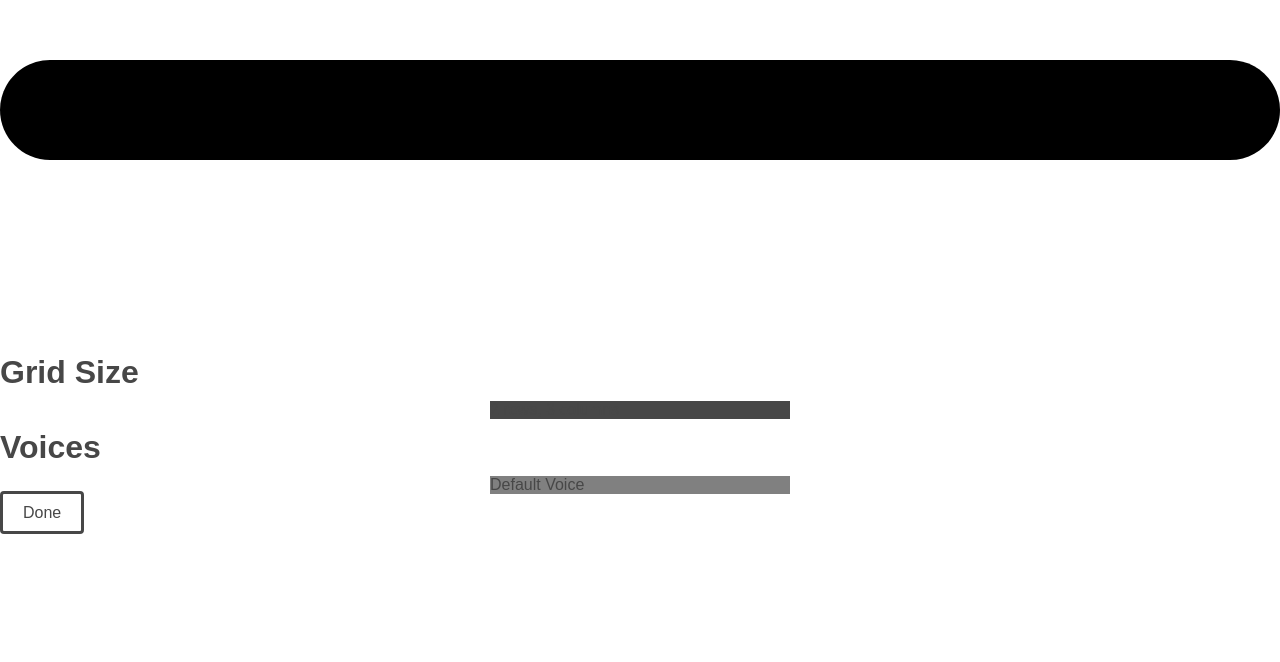
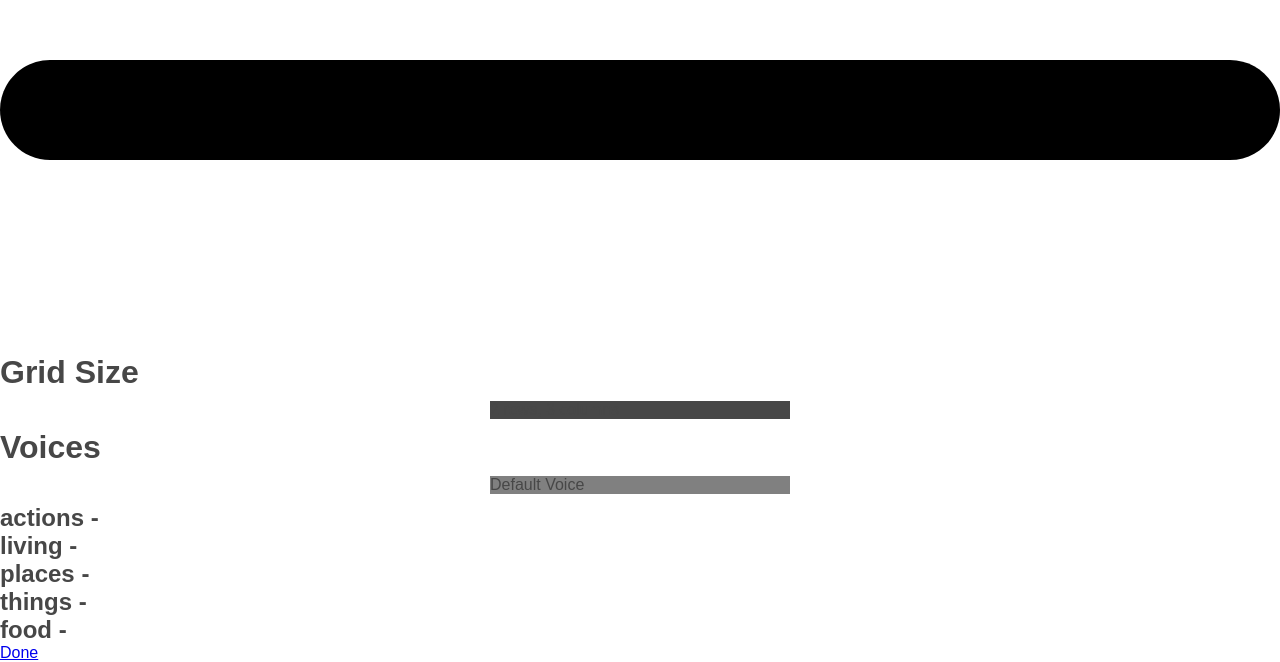
Before and after one commit to serge133/talker, a React app: page /settings in a window 1280 px wide. Shown: the part 930-1592 px from the top of the page. Before the commit the page ends 1464 px from the top, so only its background shows below. Built offline with nearby package versions, Linux system fonts and the light colour scheme.

Commit message:
Added change color for actionTypes to settings

```diff
--- a/package.json
+++ b/package.json
@@ -50,6 +50,7 @@
     "prop-types": "^15.7.2",
     "react": "^16.12.0",
     "react-app-polyfill": "^1.0.4",
+    "react-color": "^2.18.0",
     "react-dev-utils": "^9.1.0",
     "react-dom": "^16.12.0",
     "react-redux": "^7.1.3",
--- a/src/Containers/ActionGrid/ActionGrid.js
+++ b/src/Containers/ActionGrid/ActionGrid.js
@@ -30,6 +30,9 @@ const ActionGrid = props => {
           img={gridItem.img}
           msg={gridItem.msg}
           handleClick={props.handleClick}
+          typeColor={
+            props.typeColors.find(tc => tc.type === gridItem.type).color
+          }
         />
       ))}
     </div>
@@ -41,7 +44,8 @@ ActionGrid.propTypes = {
   columns: PropTypes.number.isRequired,
   gridItems: PropTypes.array.isRequired,
   page: PropTypes.number.isRequired,
-  handleClick: PropTypes.func.isRequired
+  handleClick: PropTypes.func.isRequired,
+  typeColors: PropTypes.object.isRequired
 };
 
 export default ActionGrid;
--- a/src/Containers/ActionGrid/GridItem/GridItem.js
+++ b/src/Containers/ActionGrid/GridItem/GridItem.js
@@ -4,18 +4,10 @@ import PropTypes from "prop-types";
 import folderSVG from "../../../assets/folder.svg";
 
 const GridItem = props => {
-  const typeColor = {
-    actions: "pink",
-    living: "purple",
-    places: "green",
-    things: "blue",
-    food: "tomato"
-  };
-
   return (
     <div
       className={classes.GridItem}
-      style={{ border: `3px solid ${typeColor[props.type]}` }}
+      style={{ border: `3px solid ${props.typeColor}` }}
       onClick={() =>
         props.handleClick({
           type: props.type,
@@ -43,7 +35,8 @@ GridItem.propTypes = {
   isFolder: PropTypes.bool.isRequired,
   img: PropTypes.string.isRequired,
   msg: PropTypes.string.isRequired,
-  handleClick: PropTypes.func.isRequired
+  handleClick: PropTypes.func.isRequired,
+  typeColor: PropTypes.string.isRequired
 };
 
 export default GridItem;
--- a/src/Routes/App/App.js
+++ b/src/Routes/App/App.js
@@ -62,6 +62,7 @@ const App = props => {
         gridItems={props.gridItems}
         page={page}
         handleClick={handleClick}
+        typeColors={props.typeColors}
       />
       <GridActions
         page={page}
@@ -78,7 +79,8 @@ const mapStateToProps = state => {
     rows: state.main.grid.rows,
     columns: state.main.grid.columns,
     voice: state.main.voice,
-    outputField: state.main.outputField
+    outputField: state.main.outputField,
+    typeColors: state.main.grid.typeColors
   };
 };
 
--- a/src/Routes/Settings/Settings.css
+++ b/src/Routes/Settings/Settings.css
@@ -1,7 +1,14 @@
 .Settings {
   text-align: center;
 }
-/* .Done {
-    border: 3px solid #474747;
-    padding: 10px 20px;
-    } */
+
+.Done {
+  margin-top: 20px;
+  display: block;
+  border: 3px solid #474747;
+  width: 100px;
+  height: 50px;
+  line-height: 50px;
+  text-decoration: none;
+  color: #474747;
+}
--- a/src/Routes/Settings/Settings.js
+++ b/src/Routes/Settings/Settings.js
@@ -3,13 +3,22 @@ import classes from "./Settings.css";
 import * as actionTypes from "../../store/actionTypes";
 import { connect } from "react-redux";
 import Dropdown from "../../Components/Dropdown/Dropdown";
-import StyledLink from "../../Styles/Link";
 import Menu from "../../Components/Menu/Menu";
+import TypeColors from "./TypeColors/TypeColors";
+import { Link } from "react-router-dom";
+import { BlockPicker } from "react-color";
 
 const Settings = props => {
   const [availableVoices, setAvailableVoices] = useState([
     { name: "Default Voice" }
   ]);
+  const [colorPicker, setColorPicker] = useState({
+    top: 0,
+    left: 0,
+    display: "none",
+    color: "#22194d",
+    actionType: ""
+  });
 
   useEffect(() => {
     function setSpeech() {
@@ -31,7 +40,23 @@ const Settings = props => {
   const dropDownStyle = {
     display: "block",
     margin: "10px auto 10px auto"
-    // marginTop: 30
+  };
+
+  const openColorPicker = (e, actionType, color) => {
+    console.log(color);
+    setColorPicker({
+      top: e.clientY,
+      left: e.clientX - 100,
+      display: "block",
+      color: color,
+      actionType: actionType
+    });
+  };
+  const changeColor = ({ hex }) =>
+    setColorPicker({ ...colorPicker, color: hex });
+  const setColor = () => {
+    props.changeTypeColor(colorPicker.actionType, colorPicker.color);
+    setColorPicker({ ...colorPicker, display: "none" });
   };
 
   return (
@@ -61,7 +86,22 @@ const Settings = props => {
           </li>
         ))}
       </Dropdown>
-      <StyledLink to="/">Done</StyledLink>
+      <TypeColors
+        typeColors={props.typeColors}
+        changeTypeColor={props.changeTypeColor}
+        openColorPicker={openColorPicker}
+      />
+      <div
+        className={classes.ColorPicker}
+        style={{ position: "fixed", ...colorPicker }}
+      >
+        <BlockPicker onChangeComplete={changeColor} color={colorPicker.color} />
+        <button onClick={setColor}>Ok</button>
+      </div>
+      <Link to="/" className={classes.Done}>
+        Done
+      </Link>
+      {/* <StyledLink to="/">Done</StyledLink> */}
     </div>
   );
 };
@@ -70,7 +110,8 @@ const mapStateToProps = state => {
   return {
     rows: state.main.grid.rows,
     columns: state.main.grid.columns,
-    voice: state.main.voice
+    voice: state.main.voice,
+    typeColors: state.main.grid.typeColors
   };
 };
 
@@ -82,7 +123,13 @@ const mapDispatchToProps = dispatch => {
         rows: rows,
         columns: columns
       }),
-    setVoice: voice => dispatch({ type: actionTypes.SET_VOICE, voice: voice })
+    setVoice: voice => dispatch({ type: actionTypes.SET_VOICE, voice: voice }),
+    changeTypeColor: (actionType, color) =>
+      dispatch({
+        type: actionTypes.CHANGE_TYPE_COLOR,
+        actionType: actionType,
+        color: color
+      })
   };
 };
 
--- /dev/null
+++ b/src/Routes/Settings/TypeColors/TypeColors.css
@@ -0,0 +1,34 @@
+.TypeColors {
+  display: inline-block;
+  width: 300px;
+  box-shadow: 3px 4px 3px 2px #ccc;
+  margin: 0 auto;
+  padding: 10px;
+  overflow: auto;
+  border-radius: 4px;
+}
+
+.TypeColor {
+  display: block;
+  width: 100%;
+  height: 50px;
+  border-bottom: 1px solid #ccc;
+  position: relative;
+  line-height: 50px;
+  text-align: left;
+  cursor: pointer;
+}
+
+.Type {
+  /* display: inline-block; */
+}
+
+.Color {
+  position: absolute;
+  transform: translate(0, -50%);
+  top: 50%;
+  right: 0;
+  width: 30px;
+  height: 30px;
+  border-radius: 4px;
+}
--- /dev/null
+++ b/src/Routes/Settings/TypeColors/TypeColors.js
@@ -0,0 +1,35 @@
+import React, { useRef } from "react";
+import classes from "./TypeColors.css";
+import PropTypes from "prop-types";
+
+const TypeColors = props => {
+  // const typeColorArray = Object.entries(props.typeColors);
+
+  /**
+   * t[0] is type
+   * t[1] is the color of the type
+   */
+  console.log(props.typeColors);
+  return (
+    <section className={classes.TypeColors}>
+      {props.typeColors.map(t => (
+        <div
+          className={classes.TypeColor}
+          key={t}
+          onClick={e => props.openColorPicker(e, t.type, t.color)}
+        >
+          <h2 className={classes.Type}>{t.type} - </h2>
+          <div style={{ backgroundColor: t.color }} className={classes.Color} />
+        </div>
+      ))}
+    </section>
+  );
+};
+
+TypeColors.propTypes = {
+  typeColors: PropTypes.array.isRequired,
+  changeTypeColor: PropTypes.func.isRequired,
+  openColorPicker: PropTypes.func.isRequired
+};
+
+export default TypeColors;
--- a/src/store/actionTypes.js
+++ b/src/store/actionTypes.js
@@ -6,6 +6,7 @@ export const CHANGE_OUTPUT_FIELD = "CHANGE_OUTPUT_FIELD";
 export const ADD_ELEMENT_TO_OUTPUT_FIELD = "ADD_ELEMENT_TO_OUTPUT_FIELD";
 export const CLEAR_OUTPUT_FIELD = "CLEAR_OUTPUT_FIELD";
 export const DELETE_OUTPUT_ELEMENT = "DELETE_OUTPUT_ELEMENT";
+export const CHANGE_TYPE_COLOR = "CHANGE_TYPE_COLOR";
 
 // * Keyboard Action Types
 export const SET_TEXT = "SET_TEXT";
--- a/src/store/reducers/main.js
+++ b/src/store/reducers/main.js
@@ -9,7 +9,21 @@ const initialState = {
   grid: {
     rows: 2,
     columns: 3,
-    gridItems: folders
+    gridItems: folders,
+    // typeColors: {
+    //   actions: "pink",
+    //   living: "purple",
+    //   places: "green",
+    //   things: "blue",
+    //   food: "tomato"
+    // }
+    typeColors: [
+      { type: "actions", color: "pink" },
+      { type: "living", color: "purple" },
+      { type: "places", color: "green" },
+      { type: "things", color: "blue" },
+      { type: "food", color: "tomato" }
+    ]
   },
   outputField: []
 };
@@ -60,6 +74,20 @@ const clearOutputField = (state, action) => {
   return updateObject(state, { outputField: [] });
 };
 
+const changeTypeColor = (state, action) => {
+  const { actionType, color } = action;
+  const newTypeColors = [...state.grid.typeColors];
+  const typeColorIndex = newTypeColors.findIndex(t => t.type === actionType);
+  if (typeColorIndex < 0) return new Error("Index in type color is wrong");
+  newTypeColors[typeColorIndex].color = color;
+  return updateObject(state, {
+    grid: {
+      ...state.grid,
+      typeColors: newTypeColors
+    }
+  });
+};
+
 const reducer = (state = initialState, action) => {
   switch (action.type) {
     case actionTypes.CHANGE_GRID_SIZE:
@@ -74,6 +102,8 @@ const reducer = (state = initialState, action) => {
       return clearOutputField(state, action);
     case actionTypes.DELETE_OUTPUT_ELEMENT:
       return deleteOutputElement(state, action);
+    case actionTypes.CHANGE_TYPE_COLOR:
+      return changeTypeColor(state, action);
     default:
       return state;
   }
```
Also changed, not shown: 2 other files (tests, documents, lock files or other folders).
